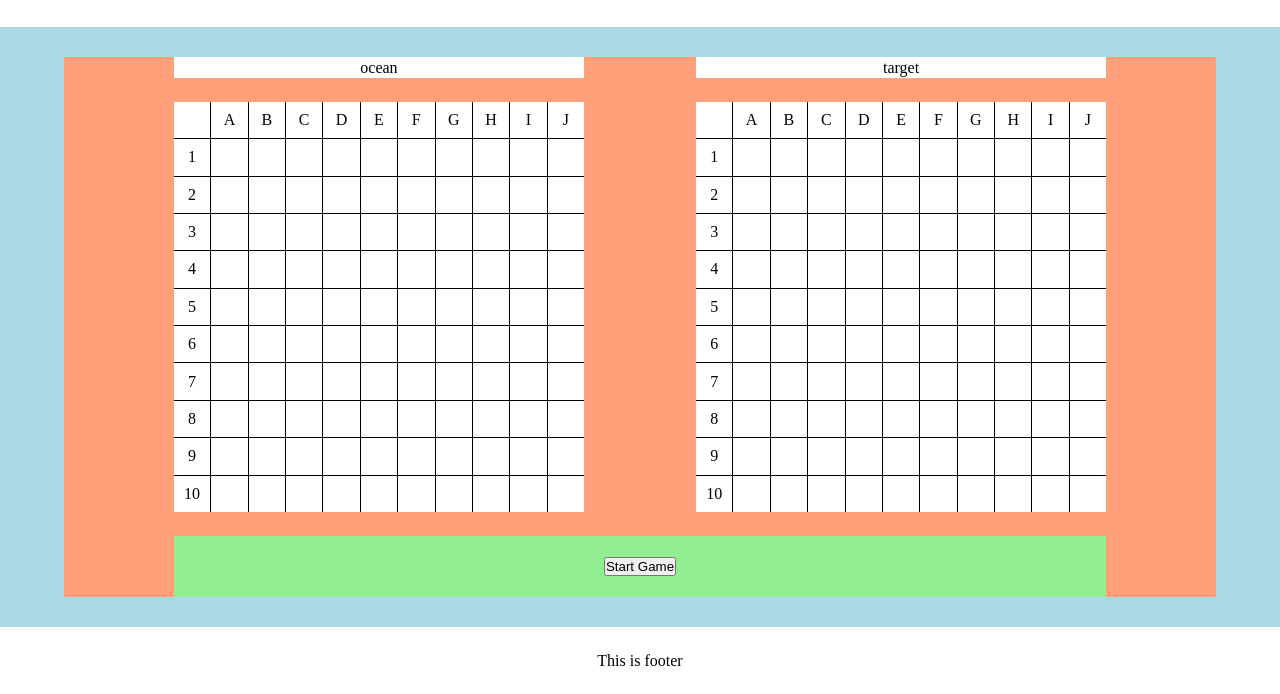
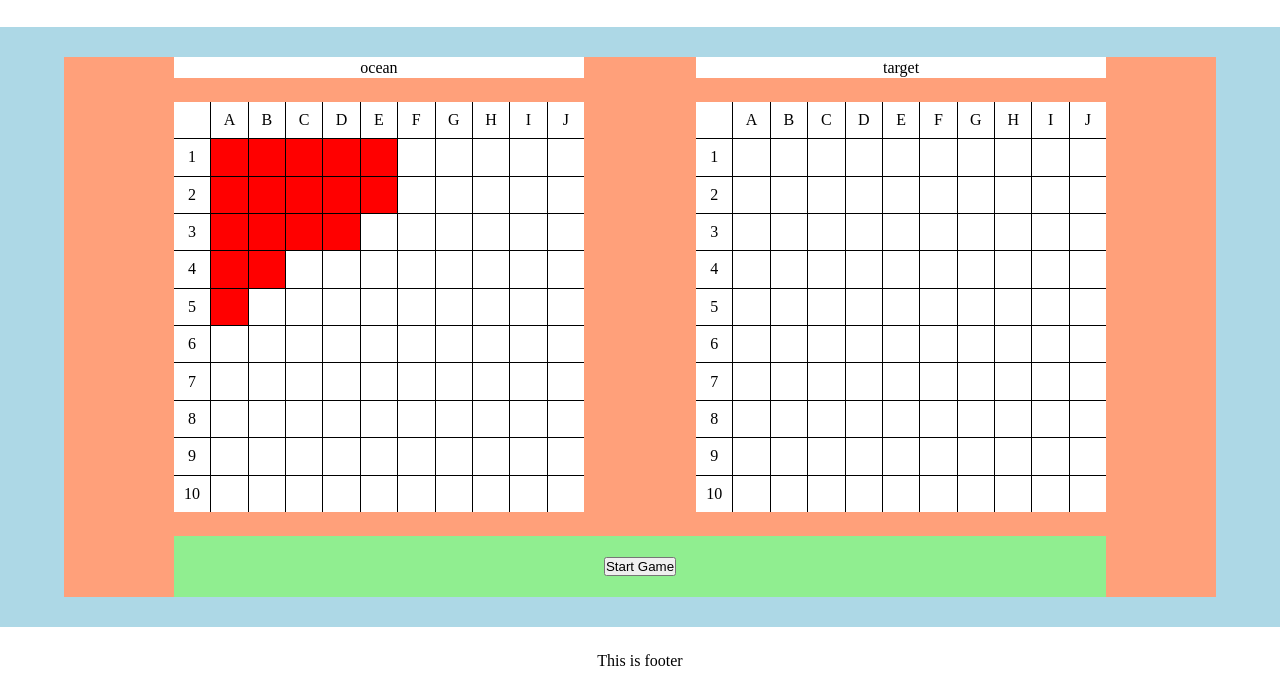
Before and after one commit to eudooyoung/odin-battleship, a website built with webpack: page src/template.html in a window 1280 px wide. Both pictures are taken after a click on the button "Start Game". Shown: the part 106-800 px from the top of the page. Built offline with nearby package versions, Linux system fonts and the light colour scheme.

Commit message:
feat: refactor updateOcean & updateTarget functions

```diff
--- a/src/dom.js
+++ b/src/dom.js
@@ -68,8 +68,8 @@ export const updateOcean = (board) => {
   const oceanDOM = main.querySelector(".board.ocean");
   const ocean = board.ocean;
   const occupied = ocean.values();
-  occupied.forEach((coords) => {
-    coords.forEach((coord) => {
+  for (let coordStatus of occupied) {
+    for (let coord of coordStatus.keys()) {
       const coordArr = JSON.parse(coord);
       const row = coordArr[0];
       const col = coordArr[1];
@@ -77,16 +77,20 @@ export const updateOcean = (board) => {
         `[data-rows="${row + 1}"][data-columns="${col + 1}"]`,
       );
       square.classList.add("shipped");
-    });
-  });
+      if (!coordStatus.get(coord)) {
+        square.textContent = "X";
+        square.classList.add("attacked");
+      }
+    }
+  }
 };
 
 export const updateTarget = (board) => {
   const targetDOM = main.querySelector(".board.target");
-  const ocean = board.ocean;
-  const occupied = ocean.values();
-  occupied.forEach((coords) => {
-    coords.forEach((coord) => {
+  const target = board.ocean;
+  const occupied = target.values();
+  for (let coordStatus of occupied) {
+    for (let coord of coordStatus.keys()) {
       const coordArr = JSON.parse(coord);
       const row = coordArr[0];
       const col = coordArr[1];
@@ -94,8 +98,12 @@ export const updateTarget = (board) => {
         `[data-rows="${row + 1}"][data-columns="${col + 1}"]`,
       );
       square.classList.add("shipped");
-    });
-  });
+      if (!coordStatus.get(coord)) {
+        square.textContent = "X";
+        square.classList.add("attacked");
+      }
+    }
+  }
 };
 
 export const mark = (isValidAttack, square) => {
--- a/src/style.css
+++ b/src/style.css
@@ -85,6 +85,10 @@ main {
   background-color: #f00;
 }
 
+.ocean .shipped.attacked {
+  color: #fff;
+}
+
 .target .shipped.show {
   background-color: #00f;
 }
```
